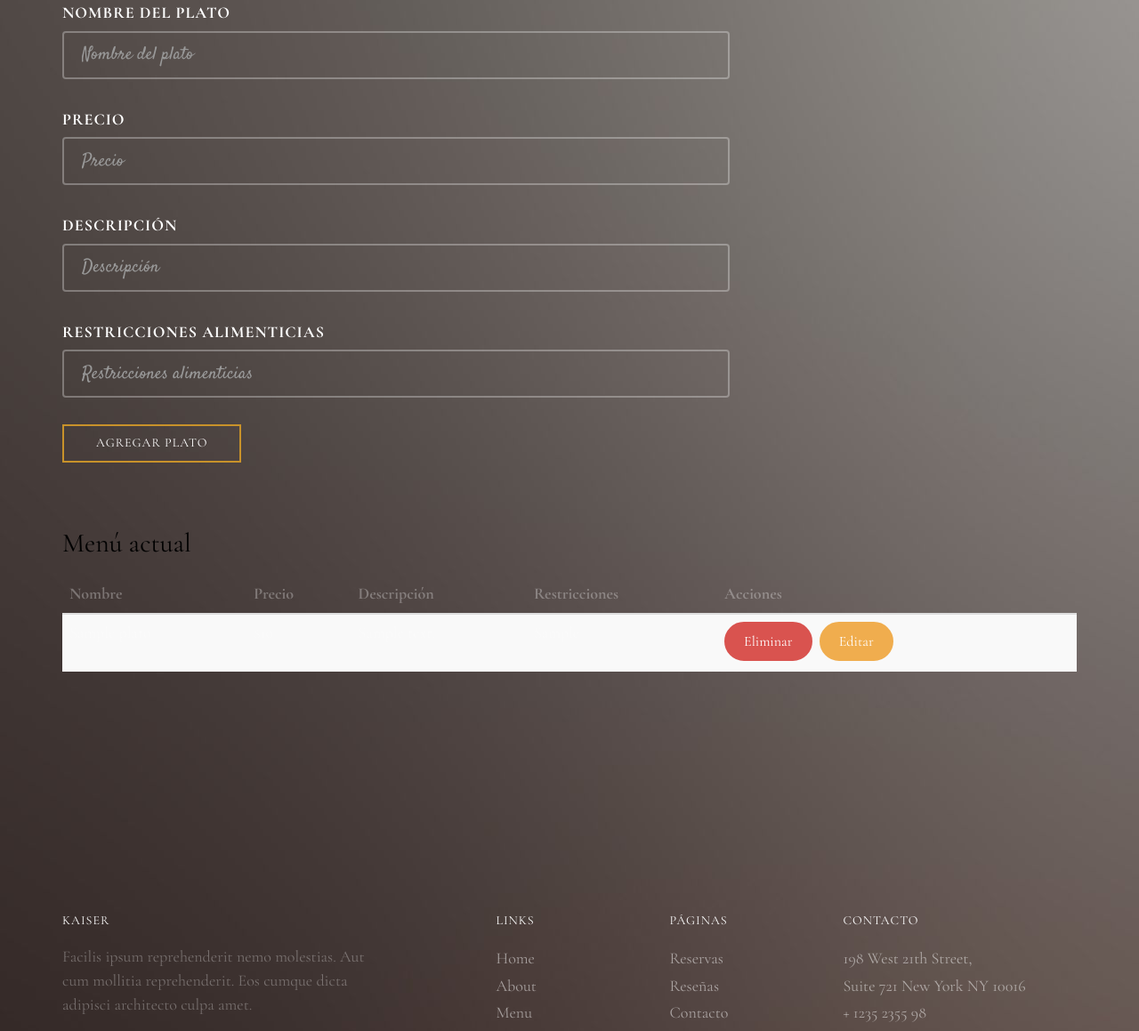
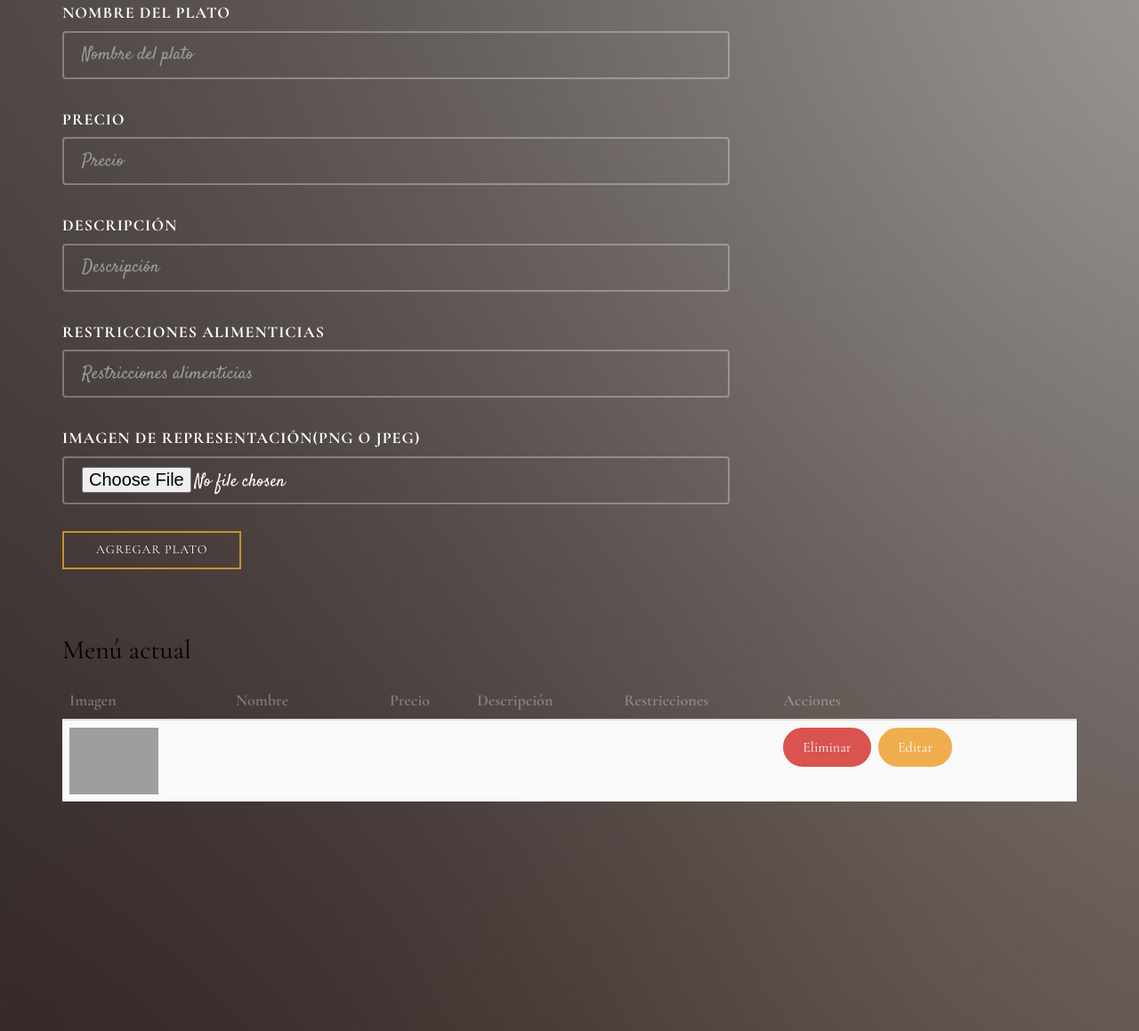
Before and after one commit to ggnus-sys/TP-FINAL-RESTO-IDS, a Flask app: page /adm in a window 1280 px wide. Shown: the part 980-2139 px from the top of the page at 89% size. Run offline with Flask 3, Linux system fonts and the light colour scheme; a database or web service that is not in the repository returns one stand-in record (values such as "Sample title"); data that the repository does not hold is empty; some libraries are stand-ins or nearby versions; some web fonts are replaced; grey boxes are pictures that could not be loaded.

Commit message:
Añadidas imagenes a los platos del menu
Se guardaran en static y su formato de nombre es plate_image{nombre_plato}. El display esta hecho en /menu y /adm

```diff
--- a/cafeteria-web/cafeteria/routes/menu.py
+++ b/cafeteria-web/cafeteria/routes/menu.py
@@ -19,6 +19,8 @@ def admin_menu():
         precio = int(request.form.get('precio'))
         descripcion = request.form.get('descripcion')
         restricciones = request.form.get('restricciones_alimenticias')
+        plate_image = request.files['plate_image']
+        plate_image.save(f'static/images/platos/plate_image_{plato}')
 
         errores = []
         if not plato:
--- a/cafeteria-web/templates/admin.html
+++ b/cafeteria-web/templates/admin.html
@@ -41,7 +41,7 @@
 				<h2>Agregar Plato</h2>
 			</div>
 			<div class="col-md-8">
-				<form action="{{ url_for('menu.admin_menu') }}" method="post">
+				<form action="{{ url_for('menu.admin_menu') }}" method="post" enctype="multipart/form-data">
 					<div class="row form-group">
 						<div class="col-md-12">
 							<label>Nombre del plato</label>
@@ -68,9 +68,16 @@
 					</div>
 					<div class="row form-group">
 						<div class="col-md-12">
+							<label>Imagen de representación(png o jpeg)</label>
+							<input type="file" name="plate_image" class="form-control" accept="image/png, image/jpeg" />
+						</div>
+					</div>
+					<div class="row form-group">
+						<div class="col-md-12">
 							<button type="submit" class="btn btn-primary btn-outline btn-lg">Agregar Plato</button>
 						</div>
 					</div>
+
 				</form>
 			</div>
 		</div>
@@ -83,6 +90,7 @@
 				<table class="table table-striped" id="menu-table">
 					<thead>
 						<tr>
+							<th>Imagen</th>
 							<th>Nombre</th>
 							<th>Precio</th>
 							<th>Descripción</th>
@@ -93,6 +101,7 @@
 					<tbody class="list">
 					{% for plato in menu %}
 						<tr>
+							<td><img src="{{ url_for('static', filename='images/platos/plate_image_' + plato.plato) }}" alt="No se pudo cargar imagen" class="img-responsive" width="100" height="100"></td>
 							<td>{{ plato.plato }}</td>
 							<td>${{ plato.precio }}</td>
 							<td>{{ plato.descripcion }}</td>
--- a/cafeteria-web/templates/menu.html
+++ b/cafeteria-web/templates/menu.html
@@ -50,7 +50,7 @@
 			{% for plato in menu %}
 			<div class="col-md-3 col-sm-6 col-xs-6 col-xxs-12 fh5co-item-wrap">
 				<div class="fh5co-item animate-box">
-					<img src="{{ url_for('static', filename='images/cafe_1_1_1.jpeg') }}" class="img-responsive" alt="{{ plato.plato }}">
+					<img src="{{ url_for('static', filename='images/platos/plate_image_' + plato.plato) }}" class="img-responsive" alt="No se pudo cargar imagen">
 					<h3>{{ plato.plato }}</h3>
 					<span class="fh5co-price">${{ plato.precio }}</span>
 					<p>{{ plato.descripcion }}</p>
```
